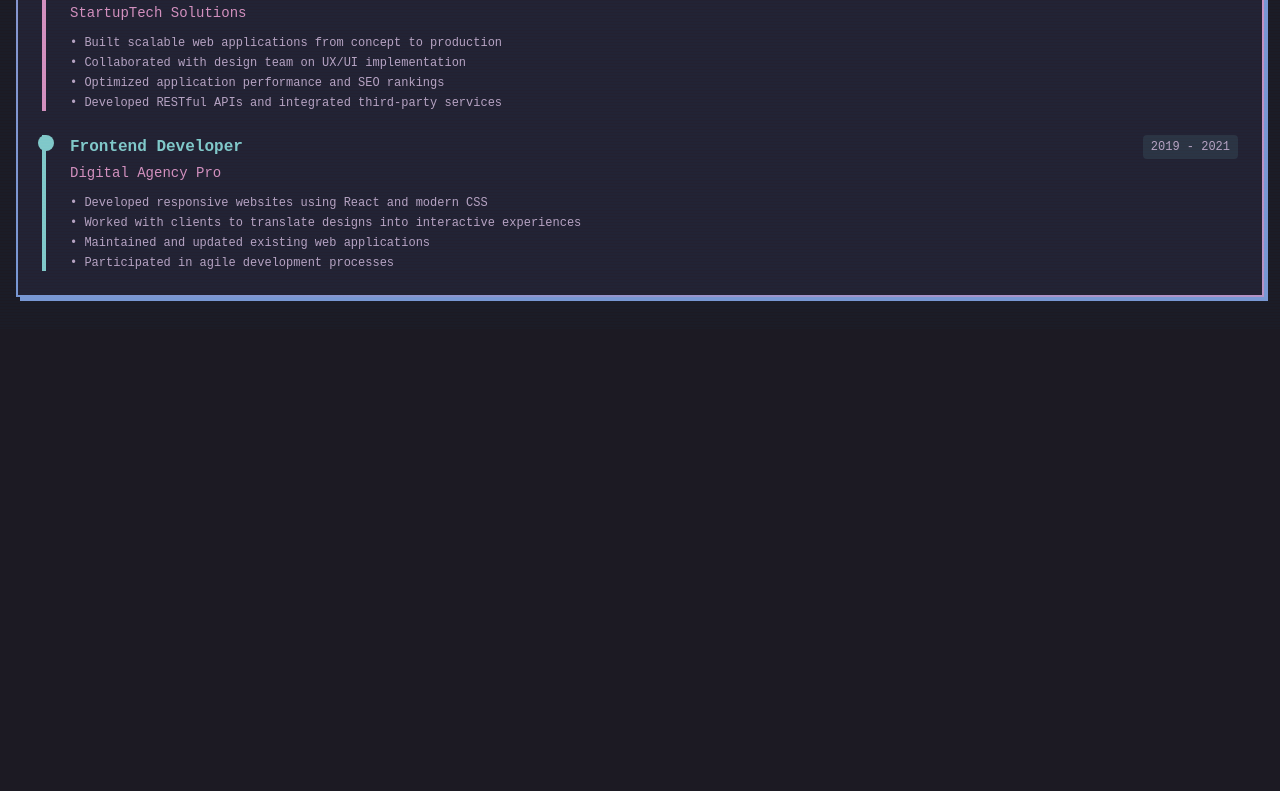
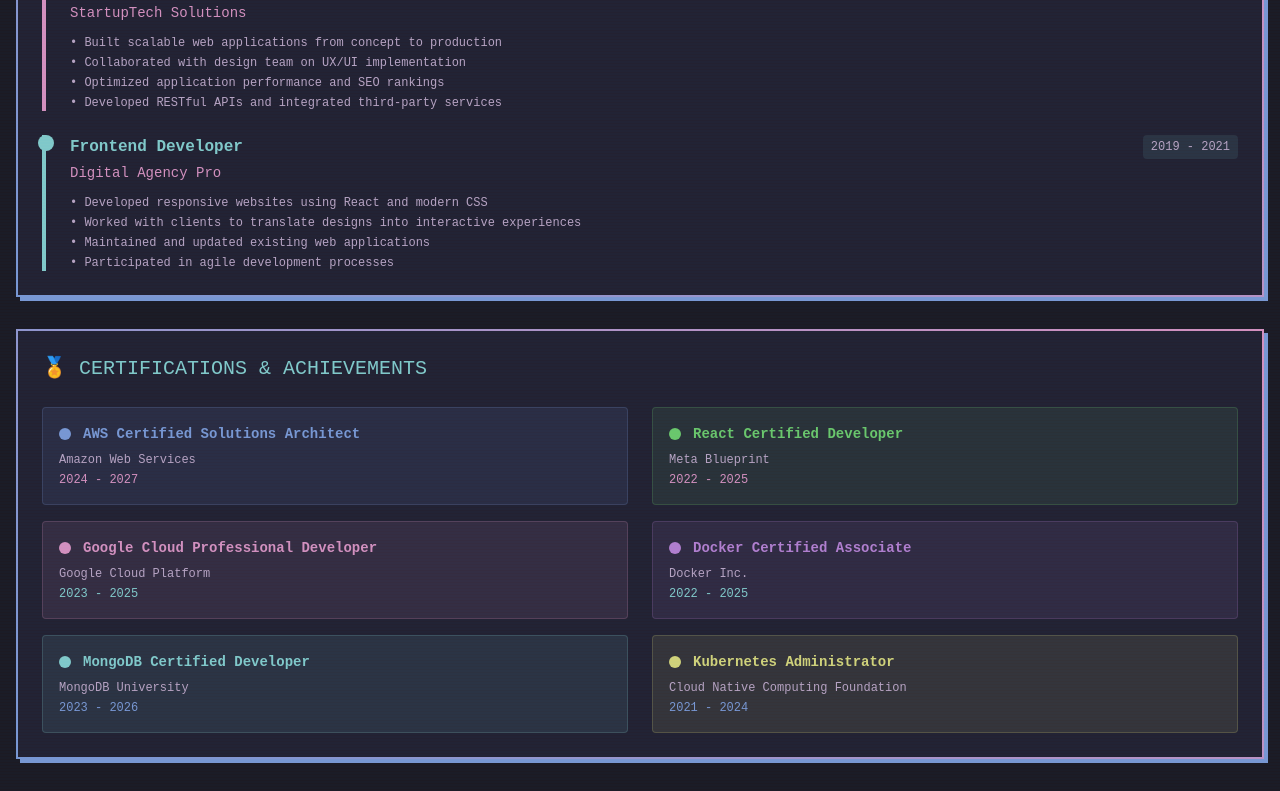
Before and after one commit to tejaspanchall/Pixelfolio, a React (Vite) app: page /about in a window 1280 px wide. Shown: the part 825-1616 px from the top of the page. Before the commit the page ends 1154 px from the top, so only its background shows below. Built offline with nearby package versions, Linux system fonts and the light colour scheme.

Commit message:
Add certificates section
Added a new section for certificates to the Projects page.

```diff
--- a/src/pages/About.tsx
+++ b/src/pages/About.tsx
@@ -145,6 +145,82 @@ const About = () => {
             </div>
           </div>
         </PixelCard>
+
+        {/* Certifications & Achievements */}
+        <PixelCard className="mt-8">
+          <h2 className="text-pixel text-xl text-accent mb-6 neon-glow">🏅 CERTIFICATIONS & ACHIEVEMENTS</h2>
+          <div className="grid md:grid-cols-2 gap-6 text-gamer">
+            <div className="space-y-4">
+              <div className="bg-primary/10 p-4 rounded border border-primary/20">
+                <div className="flex items-center gap-3 mb-2">
+                  <div className="w-3 h-3 bg-primary rounded-full"></div>
+                  <h3 className="text-pixel text-sm text-primary font-bold">
+                    AWS Certified Solutions Architect
+                  </h3>
+                </div>
+                <p className="text-xs text-muted-foreground mb-1">Amazon Web Services</p>
+                <p className="text-xs text-secondary">2024 - 2027</p>
+              </div>
+
+              <div className="bg-secondary/10 p-4 rounded border border-secondary/20">
+                <div className="flex items-center gap-3 mb-2">
+                  <div className="w-3 h-3 bg-secondary rounded-full"></div>
+                  <h3 className="text-pixel text-sm text-secondary font-bold">
+                    Google Cloud Professional Developer
+                  </h3>
+                </div>
+                <p className="text-xs text-muted-foreground mb-1">Google Cloud Platform</p>
+                <p className="text-xs text-accent">2023 - 2025</p>
+              </div>
+
+              <div className="bg-accent/10 p-4 rounded border border-accent/20">
+                <div className="flex items-center gap-3 mb-2">
+                  <div className="w-3 h-3 bg-accent rounded-full"></div>
+                  <h3 className="text-pixel text-sm text-accent font-bold">
+                    MongoDB Certified Developer
+                  </h3>
+                </div>
+                <p className="text-xs text-muted-foreground mb-1">MongoDB University</p>
+                <p className="text-xs text-primary">2023 - 2026</p>
+              </div>
+            </div>
+
+            <div className="space-y-4">
+              <div className="bg-gaming-green/10 p-4 rounded border border-gaming-green/20">
+                <div className="flex items-center gap-3 mb-2">
+                  <div className="w-3 h-3 bg-gaming-green rounded-full"></div>
+                  <h3 className="text-pixel text-sm text-gaming-green font-bold">
+                    React Certified Developer
+                  </h3>
+                </div>
+                <p className="text-xs text-muted-foreground mb-1">Meta Blueprint</p>
+                <p className="text-xs text-secondary">2022 - 2025</p>
+              </div>
+
+              <div className="bg-gaming-purple/10 p-4 rounded border border-gaming-purple/20">
+                <div className="flex items-center gap-3 mb-2">
+                  <div className="w-3 h-3 bg-gaming-purple rounded-full"></div>
+                  <h3 className="text-pixel text-sm text-gaming-purple font-bold">
+                    Docker Certified Associate
+                  </h3>
+                </div>
+                <p className="text-xs text-muted-foreground mb-1">Docker Inc.</p>
+                <p className="text-xs text-accent">2022 - 2025</p>
+              </div>
+
+              <div className="bg-gaming-yellow/10 p-4 rounded border border-gaming-yellow/20">
+                <div className="flex items-center gap-3 mb-2">
+                  <div className="w-3 h-3 bg-gaming-yellow rounded-full"></div>
+                  <h3 className="text-pixel text-sm text-gaming-yellow font-bold">
+                    Kubernetes Administrator
+                  </h3>
+                </div>
+                <p className="text-xs text-muted-foreground mb-1">Cloud Native Computing Foundation</p>
+                <p className="text-xs text-primary">2021 - 2024</p>
+              </div>
+            </div>
+          </div>
+        </PixelCard>
       </div>
     </div>
   );
```
